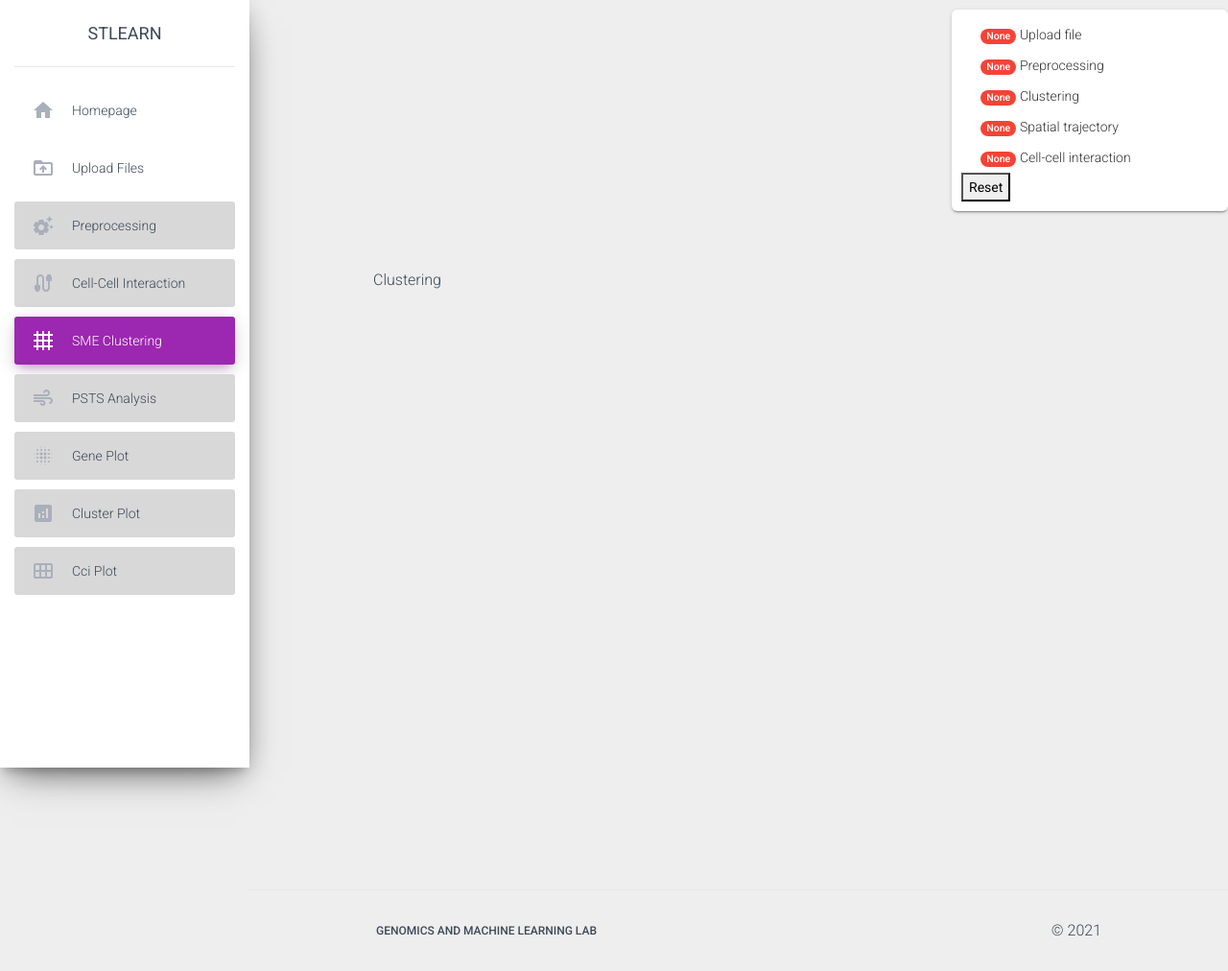
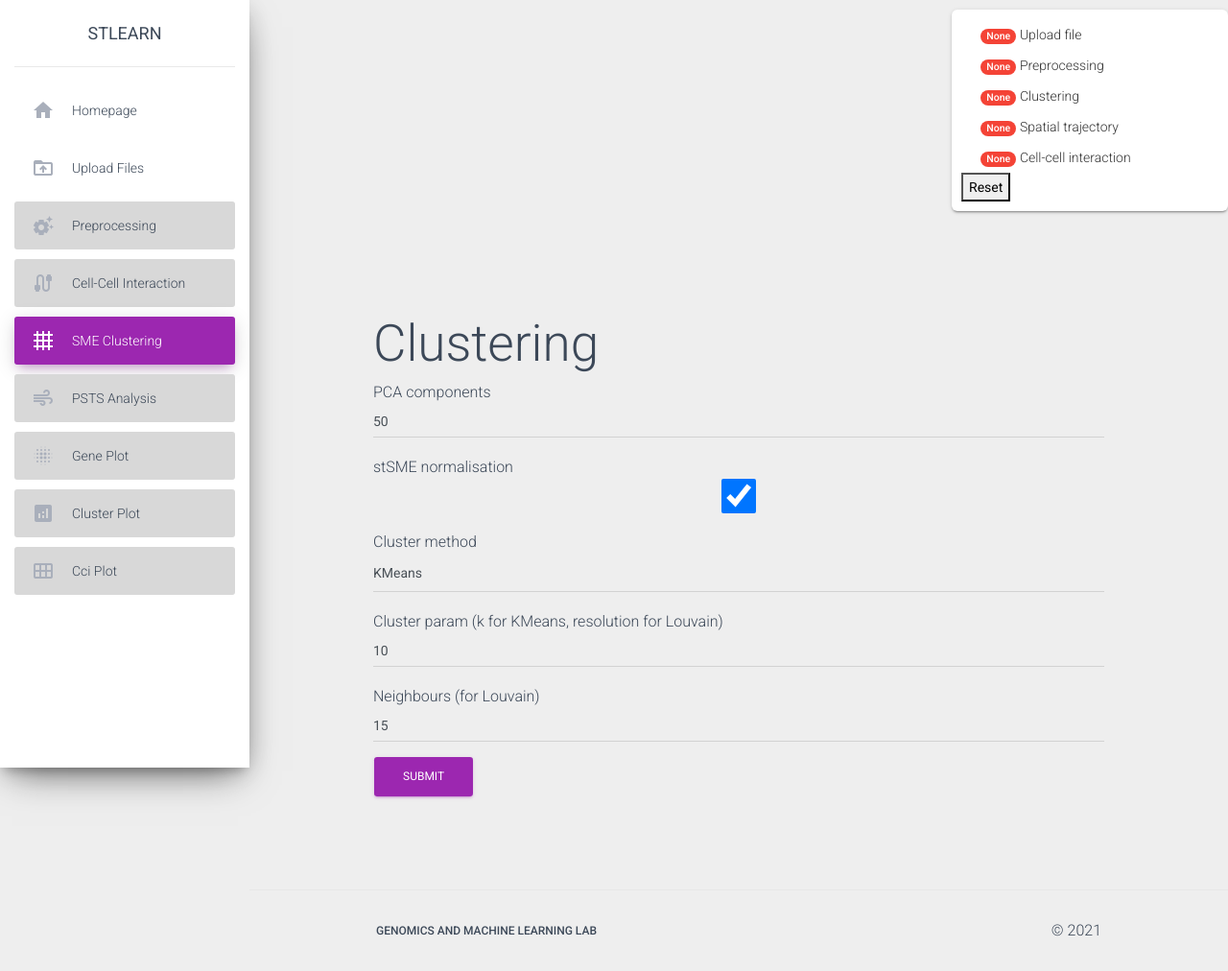
Before and after one commit to BiomedicalMachineLearning/stlearn_interactive, a Flask app: page /clustering in a window 1280 px wide. Shown: the whole page at 96% size. Run offline with Flask 2, Linux system fonts and the light colour scheme; some libraries are stand-ins or nearby versions.

Commit message:
Clustering now functional.

```diff
--- a/app.py
+++ b/app.py
@@ -34,8 +34,9 @@ step_log = {'uploaded': [False, "Upload file"],
             'clustering': [False, "Clustering"],
             'psts': [False, "Spatial trajectory"],
             'cci': [False, "Cell-cell interaction"],
-            "preprocessed_params": {}, #_params suffix important for
-            'cci_params': {}}          #templates/progress.html
+            #_params suffix important for templates/progress.html
+            'preprocessed_params': {}, 'cci_params': {}, 'cluster_params': {}
+            }
 
 #print(stlearn, file=sys.stdout)
 
@@ -64,9 +65,11 @@ def preprocessing():
     updated_page = views.run_preprocessing(request, adata, step_log)
     return updated_page
 
-@app.route("/clustering")
+@app.route("/clustering", methods=["GET", "POST"])
 def clustering():
-    return render_template("clustering.html", step_log=step_log)
+    global adata, step_log
+    updated_page = views.run_clustering(request, adata, step_log)
+    return updated_page
 
 @app.route("/cci", methods=["GET", "POST"])
 def cci():
--- a/source/forms/forms.py
+++ b/source/forms/forms.py
@@ -98,7 +98,7 @@ def createSuperForm(elements, element_fields, element_values,
 			# 			element_values[i])
 
 			elif fieldName in ['StringField', 'IntegerField', 'BooleanField',
-                               'FileField']:
+							   'FileField', 'FloatField']:
 				FieldClass = getattr(wtforms, fieldName)
 				setattr(SuperForm, element, FieldClass(element,
 													  validators=validators[i]))
@@ -144,6 +144,24 @@ def getCCIForm():
 	element_values = ['', 25, '', 0]
 	return createSuperForm(elements, element_fields, element_values)
 
+def getClusterForm():
+	""" Gets the Cluster form generated using superform above.
+
+	Returns:
+		FlaskForm: With attributes that allow input related to clustering.
+	"""
+	elements = ['PCA components', 'stSME normalisation', 'Cluster method',
+				'Cluster param (k for KMeans, resolution for Louvain)',
+                'Neighbours (for Louvain)']
+	element_fields = ['IntegerField', 'BooleanField', 'SelectField',
+					  'FloatField', 'IntegerField']
+	element_values = [50, True,
+                      [('KMeans', 'KMeans'), ('Louvain', 'Louvain')], 10, 15]
+	return createSuperForm(elements, element_fields, element_values)
+
+
+
+######################## Junk Code #############################################
 # def getCCIForm(step_log):
 # 	""" Gets the CCI form generated from the superform above.
 #
--- a/source/forms/views.py
+++ b/source/forms/views.py
@@ -20,6 +20,7 @@ import stlearn as st
 # Creating the forms using a class generator #
 PreprocessForm = forms.getPreprocessForm()
 CCIForm = forms.getCCIForm()
+ClusterForm = forms.getClusterForm()
 
 def run_preprocessing(request, adata, step_log):
 	""" Performs the scanpy pre-processing steps based on the inputted data.
@@ -63,7 +64,7 @@ def run_preprocessing(request, adata, step_log):
 		flash("Preprocessing completed!")
 
 	updated_page = render_template("preprocessing.html",
-								   title="Preprocessing",
+								   title=step_log['preprocessed'][1],
 									preprocess_form=form,
 								   flash_bool=step_log['preprocessed'][0],
 								   step_log=step_log)
@@ -71,8 +72,7 @@ def run_preprocessing(request, adata, step_log):
 	return updated_page
 
 def run_cci(request, adata, step_log):
-	""" Performs CCI analysis & alters the CCI form depending on the optional
-		aspects of the analysis chosen by the user as specified in step_log.
+	""" Performs CCI analysis.
 	"""
 
 	form = CCIForm(request.form)
@@ -81,7 +81,7 @@ def run_cci(request, adata, step_log):
 	print(step_log['cci_params'], file=sys.stdout)
 	elements = numpy.array(list(step_log['cci_params'].keys()))
 	#order: cell_het file, neighbour_dist, L-R pairs, permutations
-	element_values = numpy.array(list(step_log['cci_params'].values()))
+	element_values = list(step_log['cci_params'].values())
 
 	cell_het = type(element_values[0]) != type(None)
 	lrs, msg = vhs.getLR(element_values[2], adata.var_names)
@@ -150,10 +150,79 @@ def run_cci(request, adata, step_log):
 			print(msg)
 
 	updated_page = render_template("cci.html",
-								   title="Cell-Cell Interaction",
+								   title=step_log['cci'][1],
 								   cci_form=form,
 								   flash_bool=True,
 								   step_log=step_log
 								   )
 
 	return updated_page
+
+def run_clustering(request, adata, step_log):
+	""" Performs clustering analysis.
+	"""
+
+	form = ClusterForm(request.form)
+
+	step_log['cluster_params'] = vhs.getData(form)
+	print(step_log['cluster_params'], file=sys.stdout)
+	elements = list(step_log['cluster_params'].keys())
+	#order: pca_comps, SME bool, method, method_param
+	element_values = list(step_log['cluster_params'].values())
+
+	if not form.validate_on_submit():
+		flash_errors(form)
+
+	elif type(adata) == type(None):
+		flash("Need to load data first!")
+
+	else:
+		try:
+			# Running PCA, performs scaling internally #
+			n_comps = element_values[0]
+			st.em.run_pca(adata, n_comps=n_comps)
+
+			print(element_values[1], file=sys.stdout, flush=True)
+			if element_values[1]: # Performing SME clustering #
+				# Image feature extraction #
+				st.pp.tiling(adata)
+				st.pp.extract_feature(adata)
+
+				# apply stSME to data (format of data depending on preprocess)
+				st.spatial.SME.SME_normalize(adata, use_data="raw")
+				adata.X = adata.obsm['raw_SME_normalized']
+				st.em.run_pca(adata, n_comps=n_comps)
+
+			# Performing the clustering on the PCA #
+			if element_values[2] == 'KMeans': # KMeans
+				param = int(element_values[3])
+				st.tl.clustering.kmeans(adata, n_clusters=param,
+										use_data="X_pca",
+										key_added="X_pca_kmeans")
+				st.pl.cluster_plot(adata, use_label="X_pca_kmeans")
+
+			else: # Louvain
+				param = element_values[3]
+				st.pp.neighbors(adata, n_neighbors=element_values[4],
+																use_rep='X_pca')
+				st.tl.clustering.louvain(adata, resolution=param)
+				st.pl.cluster_plot(adata, use_label="louvain")
+
+			savePlot('clustering.png')
+
+			step_log['clustering'][0] = True
+			flash('Clustering completed!')
+
+		except Exception as msg:
+			traceback.print_exc(file=sys.stdout)
+			flash('Analysis ERROR: '+str(msg))
+			print(msg)
+
+	updated_page = render_template("clustering.html",
+								   title=step_log['clustering'][1],
+								   clustering_form=form,
+								   flash_bool=True,
+								   step_log=step_log
+								   )
+
+	return updated_page
--- a/templates/clustering.html
+++ b/templates/clustering.html
@@ -1,6 +1,15 @@
 {% extends 'base.html' %}
 {% block content %}
-  <p>Clustering</p>
+  <h1 class="mt-5">{{ title }}</h1>
+
+	{# Below indicates whether clustering already completed #}
+	{% include "flash_header.html" %}
+
+	{# Below is the form. #}
+    {% with superForm=clustering_form %}
+    {% include "superform.html" %}
+    {% endwith %}
+
 {% endblock %}
 
 {% block status %}
--- a/templates/superform.html
+++ b/templates/superform.html
@@ -47,6 +47,14 @@
                                                         class_="form-control")}}
                     </div>
 
+				{% elif superForm['element_fields'][loop.index0] == 'FloatField' %}
+                    <div class="form-group">
+                        {{ element }}
+                        {{ superForm[element](
+                                  value=superForm[element+'_placeholder'],
+                                                        class_="form-control")}}
+                    </div>
+
 				{% elif superForm['element_fields'][loop.index0] == 'FileField' %}
                     {{ element }}
                     {{ superForm[element] }}
```
Also changed, not shown: 1 other file.
